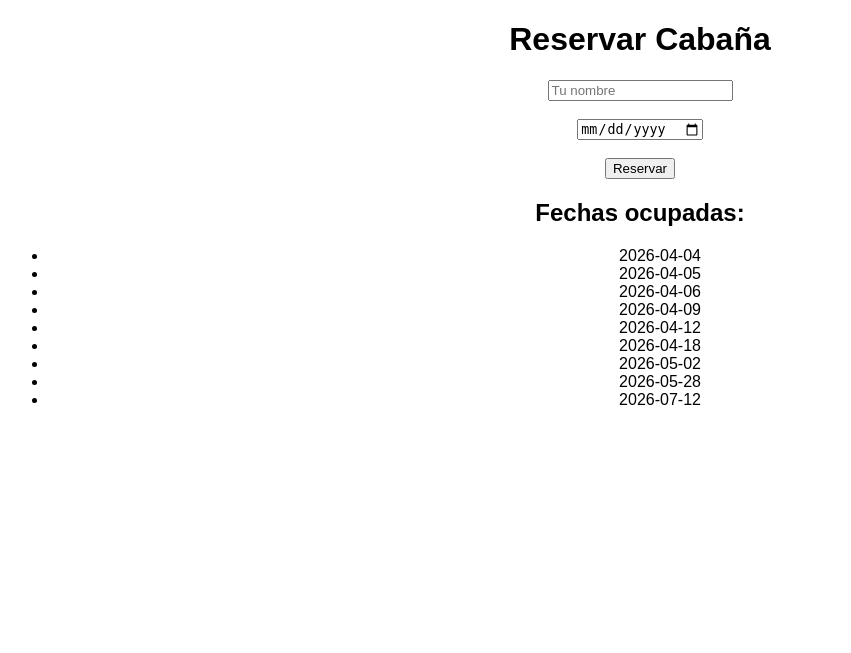
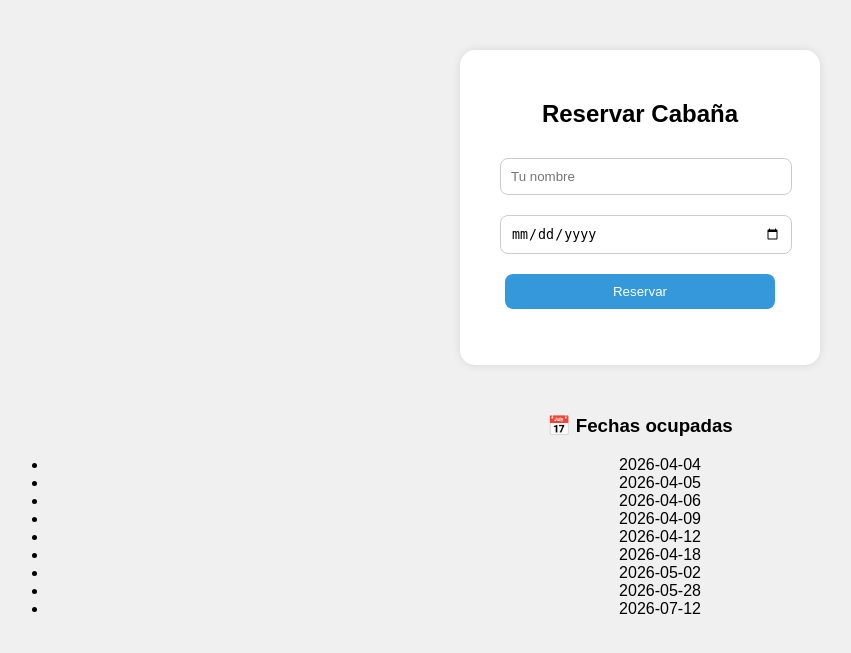
Before and after one commit to stiffanymora-eng/cabana-web, a Flask app: page /reserva in a window 1280 px wide. Shown: the top 653 px of the page, without its empty margins (0-851 px from the left). Run offline with Flask 3, Linux system fonts and the light colour scheme.

Commit message:
Update reserva.html

```diff
--- a/templates/reserva.html
+++ b/templates/reserva.html
@@ -2,27 +2,67 @@
 <html>
 <head>
     <title>Reserva</title>
+    <style>
+        body {
+            font-family: Arial;
+            background: #f0f0f0;
+            text-align: center;
+        }
+
+        .card {
+            background: white;
+            padding: 30px;
+            margin: 50px auto;
+            width: 300px;
+            border-radius: 15px;
+            box-shadow: 0px 0px 10px rgba(0,0,0,0.1);
+        }
+
+        input, button {
+            padding: 10px;
+            width: 90%;
+            margin: 10px;
+            border-radius: 8px;
+            border: 1px solid #ccc;
+        }
+
+        button {
+            background: #3498db;
+            color: white;
+            border: none;
+        }
+
+        button:hover {
+            background: #2980b9;
+        }
+
+        .mensaje {
+            color: red;
+        }
+    </style>
 </head>
-<body style="text-align:center; font-family:Arial;">
+<body>
 
-    <h1>Reservar Cabaña</h1>
+    <div class="card">
+        <h2>Reservar Cabaña</h2>
 
         <form method="POST">
-        <input type="text" name="nombre" placeholder="Tu nombre" required><br><br>
-        <input type="date" name="fecha" required><br><br>
+            <input type="text" name="nombre" placeholder="Tu nombre" required>
+            <input type="date" name="fecha" required>
 
             <button type="submit">Reservar</button>
         </form>
 
-    <h3 style="color:red;">{{ mensaje }}</h3>
+        <p class="mensaje">{{ mensaje }}</p>
 
         {% if link_whatsapp %}
             <a href="{{ link_whatsapp }}" target="_blank">
                 <button>Confirmar por WhatsApp</button>
             </a>
         {% endif %}
+    </div>
 
-    <h2>Fechas ocupadas:</h2>
+    <h3>📅 Fechas ocupadas</h3>
     <ul>
         {% for fecha in fechas %}
             <li>{{ fecha }}</li>
```
Lines whose indentation alone changed are shown as unchanged.
